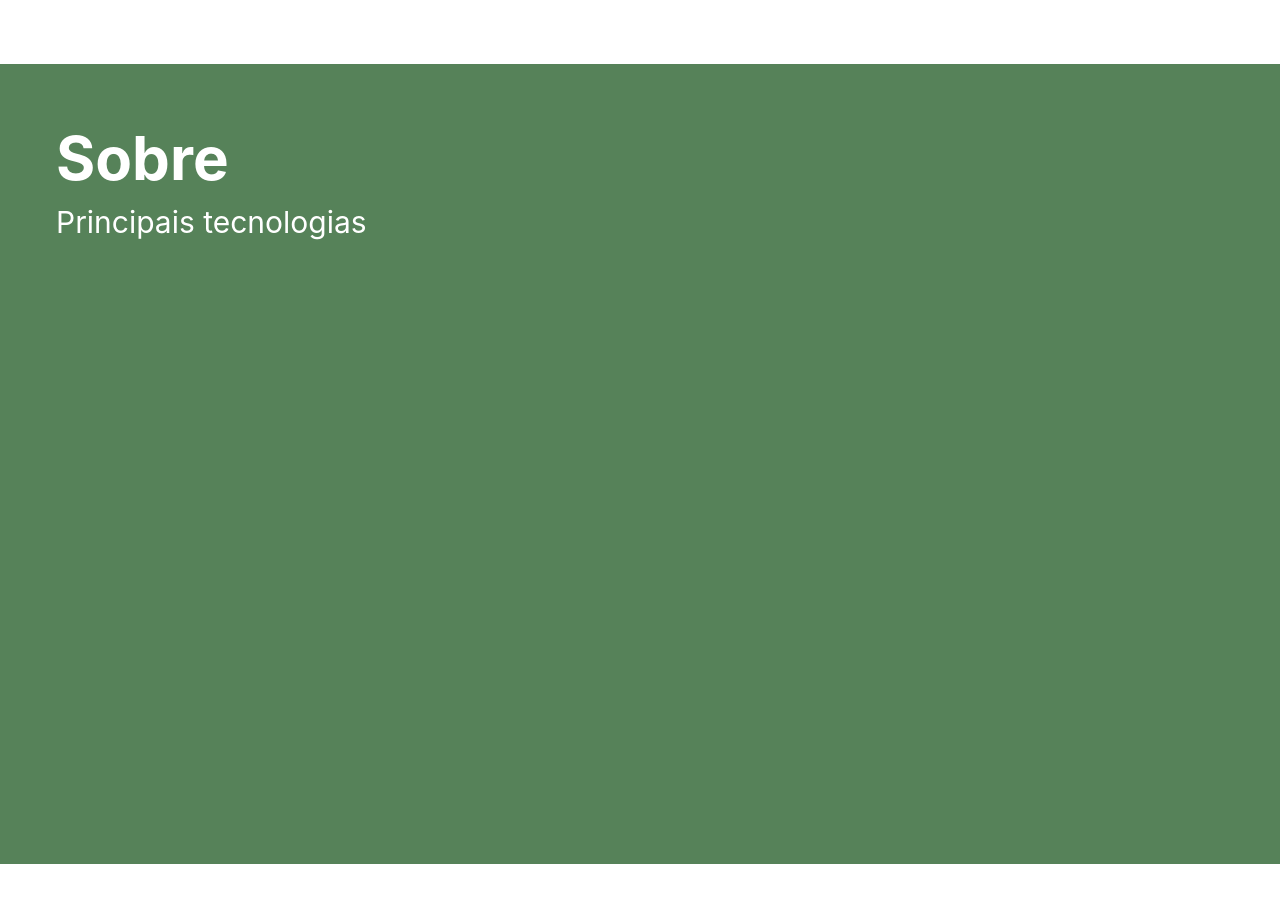
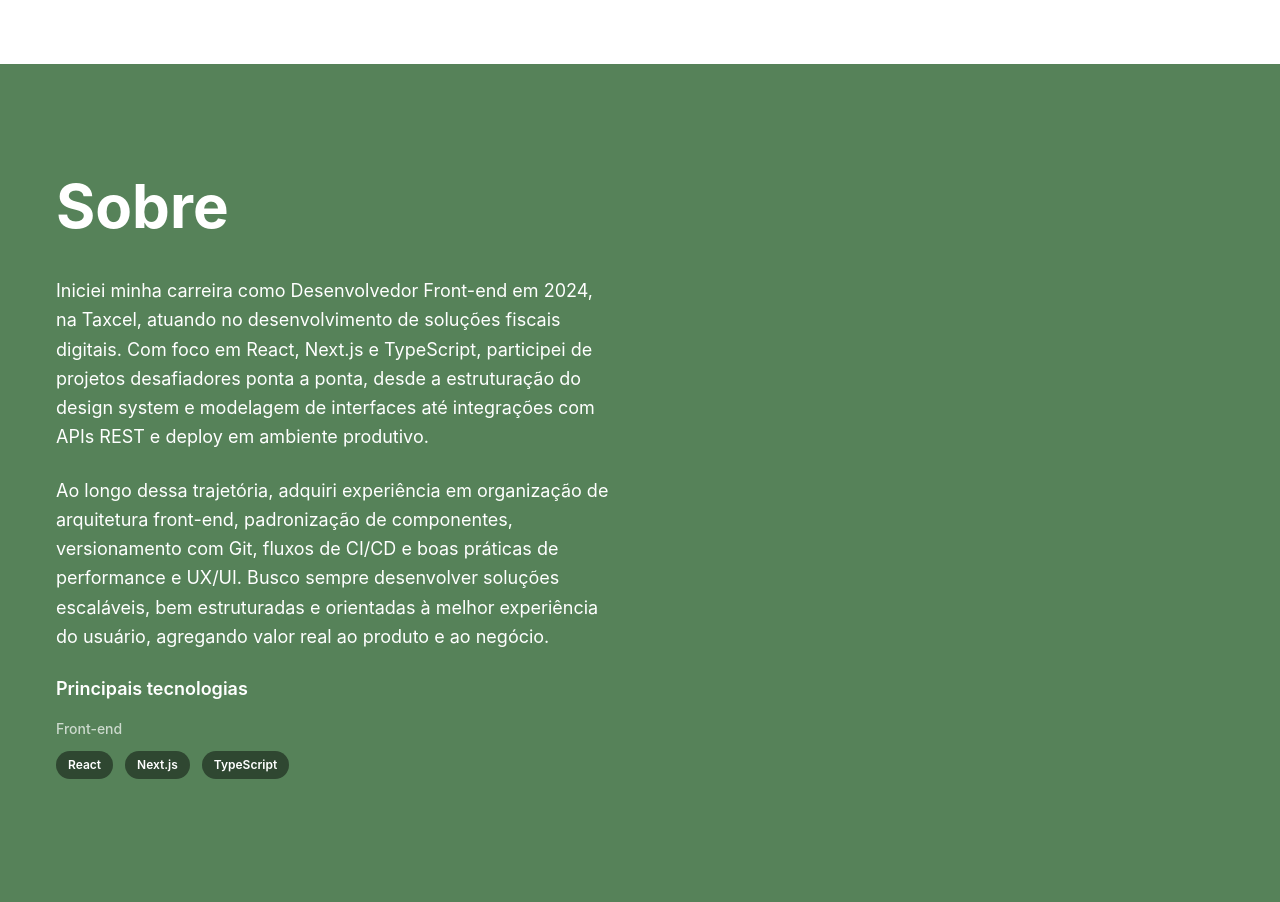
Before and after one commit to Guilherme1Souza/my-portfolio, a Next.js app: page / in a window 1280 px wide. Shown: the part 840-1742 px from the top of the page. Before the commit the page ends 1704 px from the top, so only its background shows below. Built offline with nearby package versions, Linux system fonts and the light colour scheme.

Commit message:
feat: ajustes na nav, construção da seção about e implementação do componente button

```diff
--- a/src/components/Layout/NavBar/page.jsx
+++ b/src/components/Layout/NavBar/page.jsx
@@ -5,13 +5,13 @@ import { ArrowDownTrayIcon } from "@heroicons/react/24/outline";
 
 const LINKS = [
   {
-    href: "#",
+    href: "#home",
     title: "Home",
     descr: "Ir para a página inicial",
     accent: "text-[#568259]/20",
   },
   {
-    href: "#",
+    href: "#about",
     title: "Sobre",
     descr: "Quem é o Guilherme?",
     accent: "text-[#568259]/20",
@@ -56,6 +56,40 @@ export default function NavBar() {
       })),
     [],
   );
+
+  const handleNav = (e, href) => {
+  // se for "#", só fecha
+  if (!href || href === "#") {
+    e.preventDefault();
+    setOpen(false);
+    return;
+  }
+
+  // âncora tipo "#about"
+  if (href.startsWith("#")) {
+    e.preventDefault();
+    const id = href.slice(1);
+
+    setOpen(false);
+
+    // espera o menu fechar (mesmo frame), depois rola
+    requestAnimationFrame(() => {
+      const el = document.getElementById(id);
+      if (!el) return;
+
+      // se você tem navbar fixa, use scroll-mt-* na section (recomendado)
+      el.scrollIntoView({ behavior: "smooth", block: "start" });
+
+      // atualiza a URL (opcional, mas legal)
+      history.replaceState(null, "", href);
+    });
+
+    return;
+  }
+
+  // link externo/normal
+  setOpen(false);
+};
 
   return (
     <>
@@ -213,9 +247,10 @@ export default function NavBar() {
                   <a
                     href={l.href}
                     title={l.title}
+                    onClick={(e) => handleNav(e, l.href)}
                     className="relative z-20 flex flex-col items-start text-[#2c2c2c]"
                   >
-                      <span className="text-[3.4rem] font-bold tracking-[2px]transition-transformduration-200 ease-outgroup-hover:translate-x-[10px]delay-0 group-hover:delay-[450ms]">
+                    <span className="text-[3.4rem] font-bold tracking-[2px] transition-transform duration-200 ease-out group-hover:translate-x-[10px] delay-0 group-hover:delay-[450ms]">
                       {l.title}
                     </span>
                     <span className="mt-[5px] italic">{l.descr}</span>
--- a/src/components/Sections/About/page.jsx
+++ b/src/components/Sections/About/page.jsx
@@ -1,15 +1,64 @@
 import React from "react";
-import MainLayout from "../../Layout/MainLayout/page";
+
+import MainLayout from "@/components/Layout/MainLayout/page";
+import Button from "@/components/UI/Button/page";
 
 export default function About() {
   return (
-    <div className="bg-verde w-full min-h-screen">
-    <MainLayout>
-      <h1 className="text-4xl sm:text-5xl md:text-6xl font-bold text-start text-white mt-16">Sobre</h1>
-       <div className="grid grid-cols-2">
-      <p className="text-start text-3xl text-white mt-4">Principais tecnologias</p>
-      </div>
-    </MainLayout>
-    </div>
+    <section id="about" className="bg-verde w-full min-h-screen py-28">
+      <MainLayout>
+        <div className="flex flex-col gap-10">
+          <h1 className="text-4xl sm:text-5xl md:text-6xl font-bold text-white">
+            Sobre
+          </h1>
+
+          <div className="grid grid-cols-1 md:grid-cols-2 gap-12">
+            <div className="flex flex-col gap-6">
+              <p className="text-base md:text-lg text-white leading-relaxed">
+                Iniciei minha carreira como Desenvolvedor Front-end em 2024, na
+                Taxcel, atuando no desenvolvimento de soluções fiscais digitais.
+                Com foco em React, Next.js e TypeScript, participei de projetos
+                desafiadores ponta a ponta, desde a estruturação do design
+                system e modelagem de interfaces até integrações com APIs REST
+                e deploy em ambiente produtivo.
+              </p>
+
+              <p className="text-base md:text-lg text-white leading-relaxed">
+                Ao longo dessa trajetória, adquiri experiência em organização
+                de arquitetura front-end, padronização de componentes,
+                versionamento com Git, fluxos de CI/CD e boas práticas de
+                performance e UX/UI. Busco sempre desenvolver soluções
+                escaláveis, bem estruturadas e orientadas à melhor experiência
+                do usuário, agregando valor real ao produto e ao negócio.
+              </p>
+
+              <div>
+                <h2 className="text-lg font-semibold text-white mb-4">
+                  Principais tecnologias
+                </h2>
+
+                <h3 className="text-sm font-medium text-white/70 mb-3">
+                  Front-end
+                </h3>
+
+                <div className="flex flex-wrap gap-3">
+                  <Button variant="primary" size="sm">
+                    React
+                  </Button>
+
+                  <Button variant="primary" size="sm">
+                    Next.js
+                  </Button>
+
+                  <Button variant="primary" size="sm">
+                    TypeScript
+                  </Button>
+                </div>
+              </div>
+            </div>
+          </div>
+        </div>
+      </MainLayout>
+    </section>
   );
 }
--- a/src/components/Sections/Header/page.jsx
+++ b/src/components/Sections/Header/page.jsx
@@ -68,6 +68,7 @@ export default function Header() {
 
   return (
     <MainLayout>
+      <section id="home">
       <header className="w-full min-h-screen">
         <div className="w-full max-w-[1440px] mx-auto min-h-screen pt-6 sm:pt-10 md:pt-14">
           <div className="grid mt-22 min-h-[calc(100vh-2.5rem)] grid-cols-1 md:grid-cols-2 gap-8 sm:gap-10 md:gap-14 items-center ">
@@ -100,13 +101,13 @@ export default function Header() {
             </div>
 
 
-            <div className="order-2 md:order-1 w-full flex flex-col justify-center gap-4 sm:gap-6 items-center text-center md:items-start md:text-left">
+            <div className="order-2 md:order-1 w-full flex flex-col justify-center gap-4 sm:gap-6 items-center text-start md:items-start md:text-left">
               <div className="w-full max-w-xl md:max-w-2xl">
-                <h1 className="text-4xl sm:text-4xl md:text-5xl lg:text-6xl font-bold text-title leading-tight tracking-tight">
+                <h1 className="text- sm:text-4xl md:text-5xl lg:text-6xl font-bold text-title leading-tight tracking-tight">
                   Olá, eu sou o Guilherme
                 </h1>
 
-                <p className="mt-3 sm:mt-4 text-lg md:text-xl lg:text-2xl text-text leading-relaxed">
+                <p className="mt-3 sm:mt-4 text-base md:text-xl lg:text-lg text-text leading-relaxed">
                 Desenvolvedor Front-end Júnior com experiência em React, Next.js, Electron e Gatsby, atuando em aplicações web, cloud e desktop. Foco em performance, SEO e UX/UI, integração com APIs REST, implementação de BFF, CI/CD e otimização de estado assíncrono com TanStack Query.
                 </p>
               </div>
@@ -174,6 +175,7 @@ export default function Header() {
           </div>
         </div>
       </header>
+      </section>
     </MainLayout>
   );
 }
--- a/src/components/UI/Button/page.jsx
+++ b/src/components/UI/Button/page.jsx
@@ -2,11 +2,10 @@
 
 import React, { forwardRef } from "react";
 import clsx from "clsx";
-import Loading from "@/components/Loading";
 
 const variantStyles = {
   primary:
-    "bg-[#3C5B3E] text-white hover:bg-[#2f4731] disabled:opacity-60 disabled:pointer-events-none",
+    "bg-[#2f4731] text-white cursor-pointer hover:bg-gray-300/20 hover:text-title disabled:opacity-60 disabled:pointer-events-none",
 
   secondary:
     "bg-gray-200 text-gray-800 hover:bg-gray-300 disabled:opacity-60 disabled:pointer-events-none",
@@ -25,9 +24,9 @@ const variantStyles = {
 };
 
 const sizeStyles = {
-  sm: "px-3 py-1.5 text-xs rounded-md",
-  md: "px-4 py-2 text-sm rounded-lg",
-  lg: "px-6 py-3 text-base rounded-xl",
+  sm: "px-3 py-1.5 text-xs rounded-full",
+  md: "px-8 py-2 text-sm rounded-full",
+  lg: "px-9 py-3 text-base rounded-full",
 };
 
 const Button = forwardRef(function Button(
@@ -58,10 +57,6 @@ const Button = forwardRef(function Button(
       {...props}
     >
       {children}
-
-      {loading && (
-        <Loading className="ml-2 size-4 text-current" />
-      )}
     </button>
   );
 });
```
Lines whose indentation alone changed are shown as unchanged.
